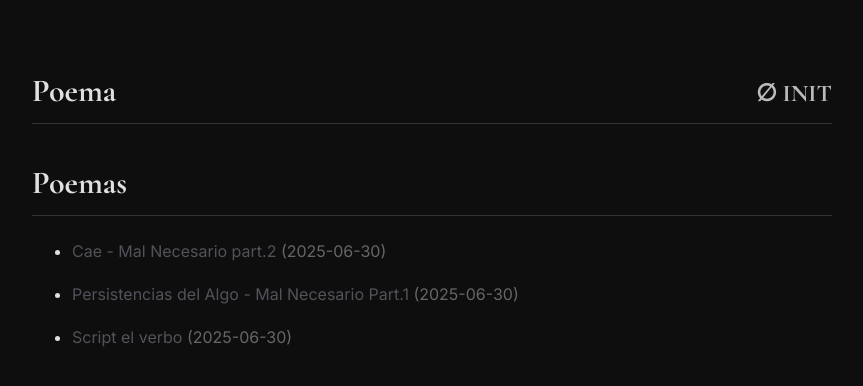
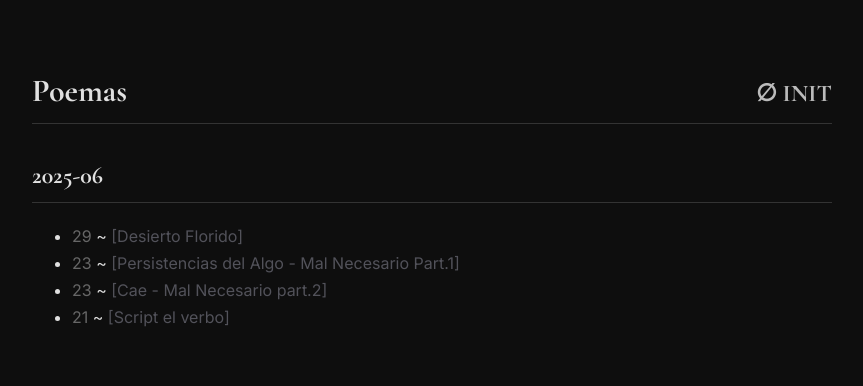
Before and after one commit to hugomoraga/kndl000, a Jekyll site: the page built from poemas/index.md, in a window 1280 px wide. Shown: the top 386 px of the page, without its empty margins (208-1071 px from the left). Built offline with Jekyll 4.4.1, drawn with Linux system fonts in a browser that asks for light colours.

```diff
--- a/_poems/cae.md
+++ b/_poems/cae.md
@@ -2,6 +2,8 @@
 layout: poems
 title: Cae - Mal Necesario part.2
 image: /assets/images/poems-002.png
+date: 2025-06-23
+
 ---
 
 
--- a/_poems/persistencias-del-algo.md
+++ b/_poems/persistencias-del-algo.md
@@ -2,6 +2,8 @@
 layout: poems
 title: Persistencias del Algo - Mal Necesario Part.1
 image: /assets/images/poems-001.png
+date: 2025-06-23
+
 ---
 
 ## 1. Persistir
--- a/_poems/script.md
+++ b/_poems/script.md
@@ -2,6 +2,8 @@
 layout: poems
 title: Script el verbo
 image: /assets/images/poems-003.jpg
+date: 2025-06-21
+
 ---
 
 
--- a/assets/css/style.css
+++ b/assets/css/style.css
@@ -159,3 +159,16 @@
   font-size: 1.5rem;
   color: #bbb;
 }
+
+#ui {
+   position: absolute;
+   top: 10px;
+   left: 10px;
+   z-index: 10;
+   background: rgba(0,0,0,0.6);
+   padding: 10px;
+   border-radius: 8px;
+}
+select, input, button {
+   margin: 5px; padding: 4px;
+}
--- a/poemas/index.md
+++ b/poemas/index.md
@@ -1,10 +1,19 @@
 ---
 layout: default
-title: Poema
+title: Poemas
 ---
 
-# Poemas
+{% assign sorted_poems = site.poems | sort: "date" | reverse %}
+{% assign grouped_poems = sorted_poems | group_by_exp: "item", "item.date | date: '%Y-%m'" %}
 
-{% for poems in site.poems %}
-- [{{ poems.title }}]({{ poems.url | relative_url }}) <span style="color:#666">({{ poems.date | date: "%Y-%m-%d" }})</span>
+{% for group in grouped_poems %}
+## {{ group.name }}
+<ul>
+  {% for poems in group.items %}
+    <li>
+      <span style="color:#666">{{ poems.date | date: "%d" }}</span>
+      ~ <a href="{{ poems.url | relative_url }}"> [{{ poems.title }}]</a>
+    </li>
+  {% endfor %}
+</ul>
 {% endfor %}
```
Also changed, not shown: _assemblage/006.md (added, +6 -0 lines), _layouts/interactive.html (added, +19 -0 lines), _poems/desierto-florido.md (added, +42 -0 lines), assets/js/audio.js (added, +35 -0 lines), assets/js/components/control-panel.js (added, +50 -0 lines), assets/js/config.js (added, +13 -0 lines), assets/js/main.js (added, +16 -0 lines), assets/js/visualizer.js (added, +62 -0 lines), musica/techno-generativo/index.md (added, +4 -0 lines), 1 other file.
